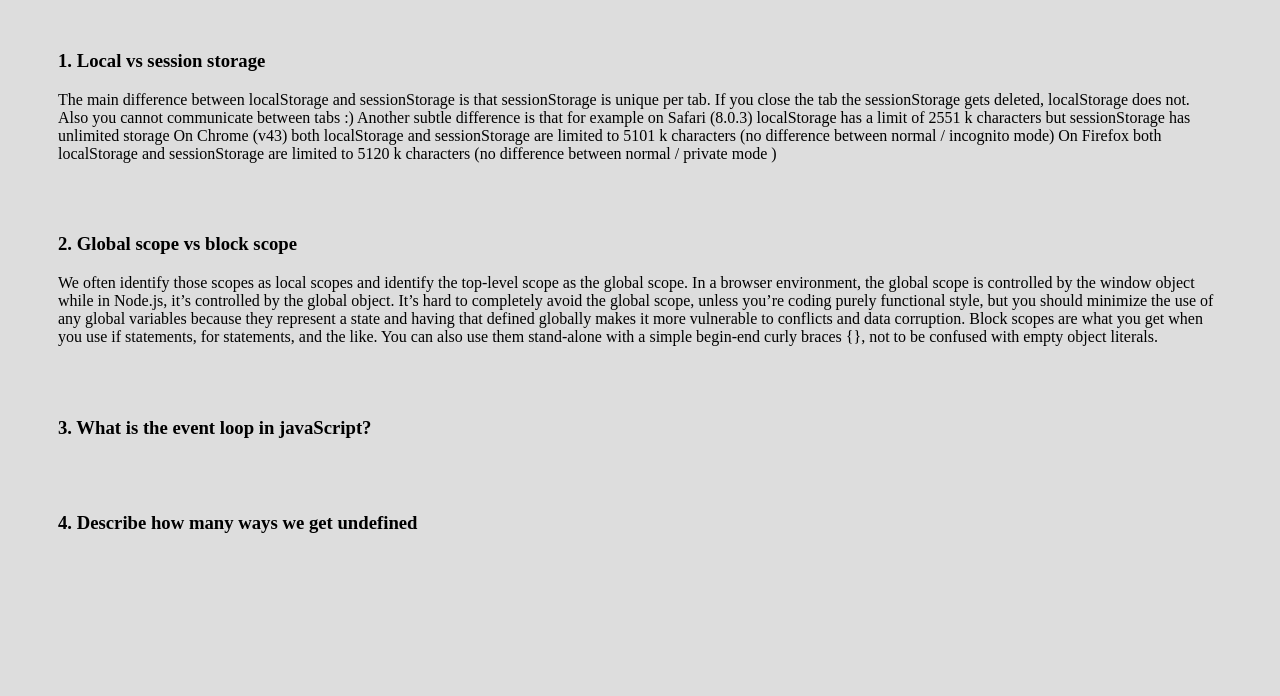
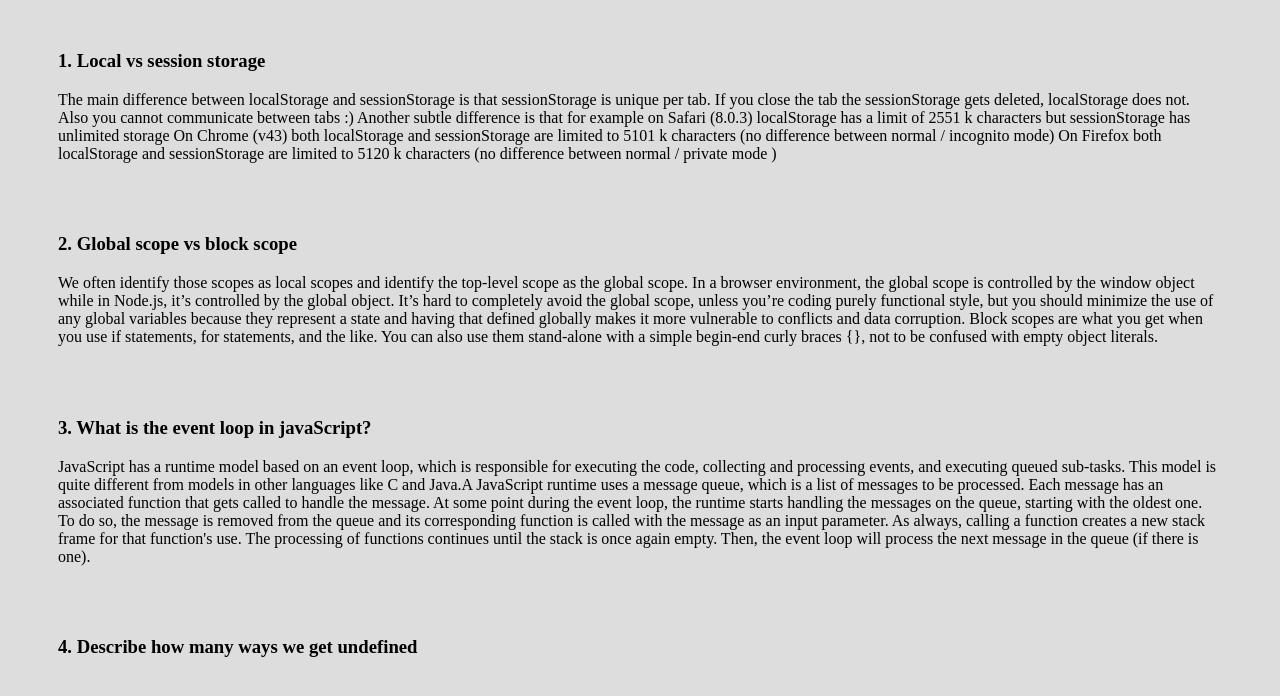
Before and after one commit to JNKarif/typist, a plain HTML site: page blog.html in a window 1280 px wide. Drawn offline with Linux system fonts and the light colour scheme.

Commit message:
question-3

```diff
--- a/blog.html
+++ b/blog.html
@@ -66,7 +66,18 @@
         <h3>
             3. What is the event loop in javaScript?
         </h3>
-        <p></p>
+        <p>JavaScript has a runtime model based on an event loop, which is responsible for executing the code,
+            collecting and processing events, and executing queued sub-tasks. This model is quite different from models
+            in other languages like C and Java.A JavaScript runtime uses a message queue, which is a list of messages to
+            be processed. Each message has an associated function that gets called to handle the message.
+
+            At some point during the event loop, the runtime starts handling the messages on the queue, starting with
+            the oldest one. To do so, the message is removed from the queue and its corresponding function is called
+            with the message as an input parameter. As always, calling a function creates a new stack frame for that
+            function's use.
+
+            The processing of functions continues until the stack is once again empty. Then, the event loop will process
+            the next message in the queue (if there is one).</p>
         <!-- question 4 -->
         <br>
         <br>
```
